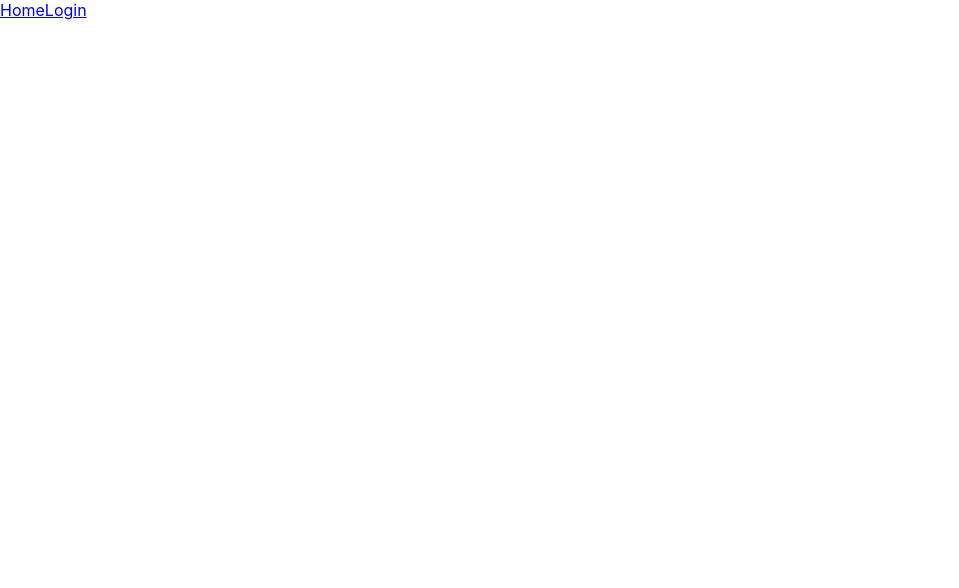
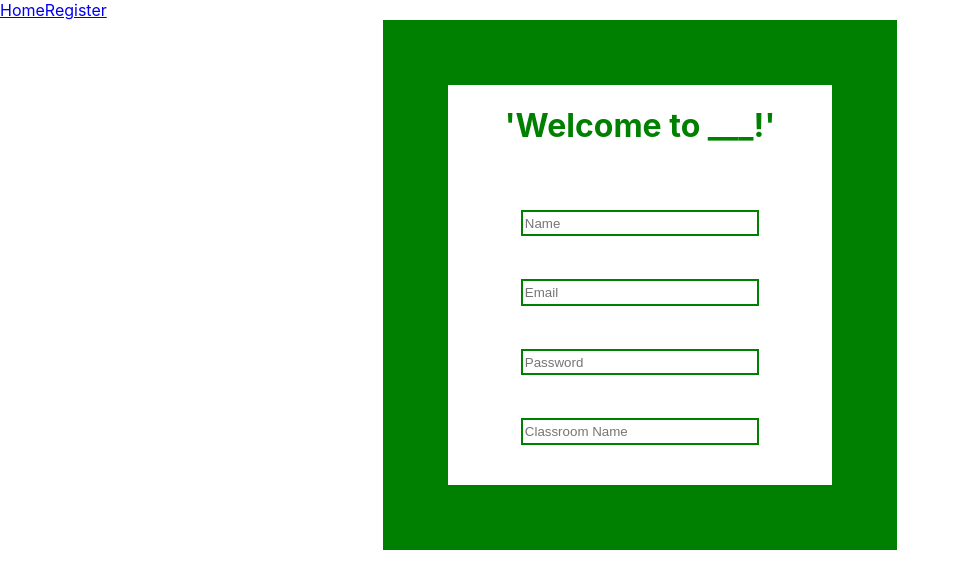
Before and after one commit to noise-controller-app/front-end, a React (Create React App) app in the folder noise-controller/: page /register in a window 1280 px wide. Shown: the top 588 px of the page, without its empty margins (0-959 px from the left). Built offline with nearby package versions, Linux system fonts and the light colour scheme.

Commit message:
correct login refs to 'register', UserForm to RegisterForm

```diff
--- a/noise-controller/src/App.js
+++ b/noise-controller/src/App.js
@@ -3,7 +3,7 @@ import { Route, Link } from "react-router-dom";
 
 import Header from "./components/Header";
 import Nav from "./components/Nav";
-import UserForm from "./components/UserForm";
+import RegisterForm from "./components/RegisterForm";
 import "./App.css";
 
 function App() {
@@ -11,10 +11,10 @@ function App() {
     <div>
       <Link to="/">Home</Link>
       {/* Adding a link to /login from the front page; later this could be moved into a navbar or elsewhere */}
-      <Link to="/login">Login</Link>
+      <Link to="/register">Register</Link>
 
-      {/* UserForm will display at paths containing "/login" */}
-      <Route path="/login" component={UserForm} />
+      {/* RegisterForm will display at paths containing "/login" */}
+      <Route path="/register" component={RegisterForm} />
     </div>
   );
 }
--- /dev/null
+++ b/noise-controller/src/components/RegisterForm.js
@@ -0,0 +1,54 @@
+import React, { useState, useEffect } from "react";
+import Formik, { Form, Field, withFormik } from "formik";
+import styled from "styled-components";
+import axios from "axios";
+
+const StyledForm = styled(Form)`
+  color: green;
+  width: 30%;
+  display: flex;
+  flex-direction: column;
+  min-height: 45vh;
+  justify-content: space-between;
+  align-items: center;
+  margin: auto;
+  padding-bottom: 40px;
+  border: 65px solid green;
+`;
+
+const StyledField = styled(Field)`
+  height: 1.3rem;
+  width: 60%;
+  border: 2px solid green;
+`;
+
+function RegisterForm() {
+  const [user, setUser] = useState();
+
+  useEffect(() => {
+    // Do stuff
+  }, [user]);
+
+  return (
+    //Basic form ready to take in a name, email, and password that we will
+    // later send to an API in the form fo a POST request.
+    <StyledForm>
+      <h1>'Welcome to ___!'</h1>
+      <StyledField name="name" placeholder="Name" />
+      <StyledField name="email" placeholder="Email" />
+      <StyledField name="password" placeholder="Password" />
+      <StyledField name="classroom" placeholder="Classroom Name" />
+    </StyledForm>
+  );
+}
+
+export default withFormik({
+  mapPropsToValues: ({ name, email, password, classroom }) => {
+    return {
+      name: name || "",
+      email: email || "",
+      password: password || "",
+      classroom: classroom || ""
+    };
+  }
+})(RegisterForm);
--- a/noise-controller/src/components/UserForm.js
+++ /dev/null
@@ -1,53 +0,0 @@
-import React, { useState, useEffect } from 'react';
-import Formik, { Form, Field, withFormik } from 'formik';
-import styled from 'styled-components';
-import axios from 'axios';
-
-const StyledForm = styled(Form) `
-    color: green;
-    width: 30%;
-    display: flex;
-    flex-direction: column;
-    min-height: 45vh;
-    justify-content: space-between;
-    align-items: center;
-    margin: auto;
-    padding-bottom: 40px;
-    border: 65px solid green;
-`
-
-const StyledField = styled(Field) `
-    height: 1.3rem;
-    width: 60%;
-    border: 2px solid green;
-`
-
-function UserForm() {
-    const [ user, setUser ] = useState();
-
-    useEffect(() => {
-        // Do stuff
-    }, [user])
-
-    return ( //Basic form ready to take in a name, email, and password that we will
-            // later send to an API in the form fo a POST request.
-        <StyledForm>
-            <h1>'Welcome to ___!'</h1>
-            <StyledField name='name' placeholder='Name' />
-            <StyledField name='email' placeholder='Email' />
-            <StyledField name='password' placeholder='Password'/>
-            <StyledField name='classroom' placeholder='Classroom Name' />
-        </StyledForm>
-    )
-}
-
-export default withFormik({
-    mapPropsToValues: ({ name, email, password, classroom }) => {
-        return {
-            name: name || '',
-            email: email || '',
-            password: password || '',
-            classroom: classroom || ''
-        }
-    }
-})(UserForm);
```
